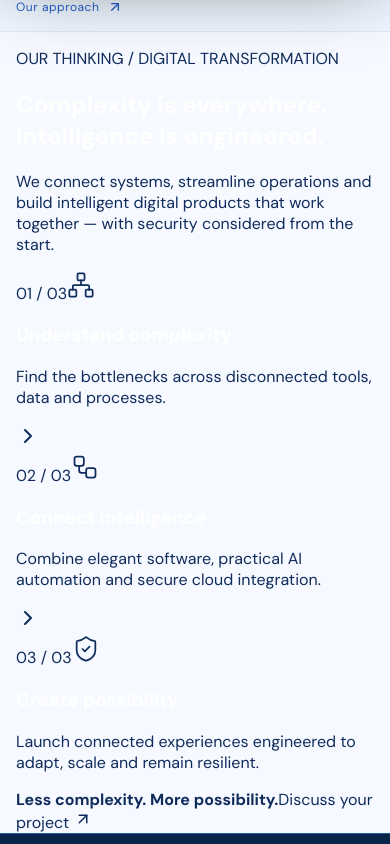
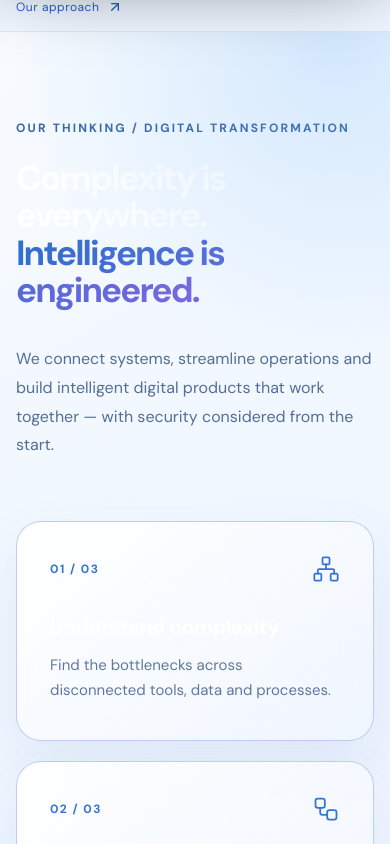
Before and after one commit to TechMegaTrends/Beta, a Next.js app: page / in a window 390 px wide. Shown: the part 880-1724 px from the top of the page. Built offline with nearby package versions, Linux system fonts and the light colour scheme.

Commit message:
style(v20): light glass workflow section responsive across devices

```diff
--- a/app/globals.css
+++ b/app/globals.css
@@ -529,3 +529,22 @@ html.reduce-motion .sculpture-image,html.reduce-motion .stage-sculpture{animatio
 @media(prefers-reduced-motion:reduce){.v20-hero-orbit{animation:none!important}.v20-hero-film{display:none}}
 html.reduce-motion .v20-hero-orbit{animation:none!important}
 html.reduce-motion .v20-hero-film{display:none}
+
+/* V20 intelligence story */
+.v20-transformation{position:relative;padding:clamp(88px,10vw,152px) 0;background:linear-gradient(150deg,#f7fbff 0%,#eef5ff 55%,#faf6ff 100%);color:#142f60;overflow:hidden}
+.v20-transformation:before{content:"";position:absolute;width:650px;height:650px;border-radius:50%;right:-270px;top:-310px;background:radial-gradient(circle,rgba(105,177,246,.23),transparent 70%);pointer-events:none}
+.v20-overline{font-size:12px;letter-spacing:.18em;font-weight:800;color:#3865a6;margin:0 0 24px}
+.v20-transformation-heading{display:grid;grid-template-columns:1.35fr .65fr;align-items:end;gap:5vw;margin-bottom:45px}
+.v20-transformation-heading h2{font-size:clamp(35px,4.4vw,70px);letter-spacing:-.055em;line-height:1.07;margin:0;max-width:1000px}
+.v20-transformation-heading h2 span{background:linear-gradient(105deg,#306fcd,#7966df);background-clip:text;color:transparent}
+.v20-transformation-heading>p{font-size:clamp(16px,1.25vw,19px);line-height:1.8;color:#546e96}
+.v20-transformation-path{display:grid;grid-template-columns:repeat(3,minmax(0,1fr));gap:20px}
+.v20-transform-card{position:relative;min-height:275px;padding:33px;border:1px solid rgba(174,195,232,.8);border-radius:25px;background:linear-gradient(140deg,rgba(255,255,255,.94),rgba(240,246,255,.77));box-shadow:0 22px 56px rgba(61,103,168,.09);backdrop-filter:blur(14px)}
+.v20-transform-card-top{display:flex;justify-content:space-between;align-items:center;color:#3574d3;font-weight:700;font-size:12px;letter-spacing:.12em}
+.v20-transform-card h3{font-size:clamp(21px,2vw,29px);letter-spacing:-.03em;margin:48px 0 12px;color:#16366b}
+.v20-transform-card p{font-size:15px;line-height:1.65;color:#61789c;margin:0}
+.v20-transform-next{position:absolute;right:-24px;top:50%;z-index:2;border:1px solid #d0ddf6;border-radius:50%;background:#fff;padding:7px;width:32px;height:32px;color:#386bd1}
+.v20-transformation-end{display:flex;justify-content:space-between;align-items:center;gap:24px;margin-top:36px}
+.v20-transformation-end strong{font-size:clamp(19px,2.1vw,27px);letter-spacing:-.03em}
+.v20-transformation-end a{display:inline-flex;gap:10px;align-items:center;padding:15px 23px;border-radius:50px;background:#2865df;color:white;font-weight:700}
+@media(max-width:850px){.v20-transformation-heading{grid-template-columns:1fr}.v20-transformation-path{grid-template-columns:1fr}.v20-transform-card{min-height:220px}.v20-transform-card h3{margin-top:30px}.v20-transform-next{display:none}.v20-transformation-end{flex-wrap:wrap}}
```
